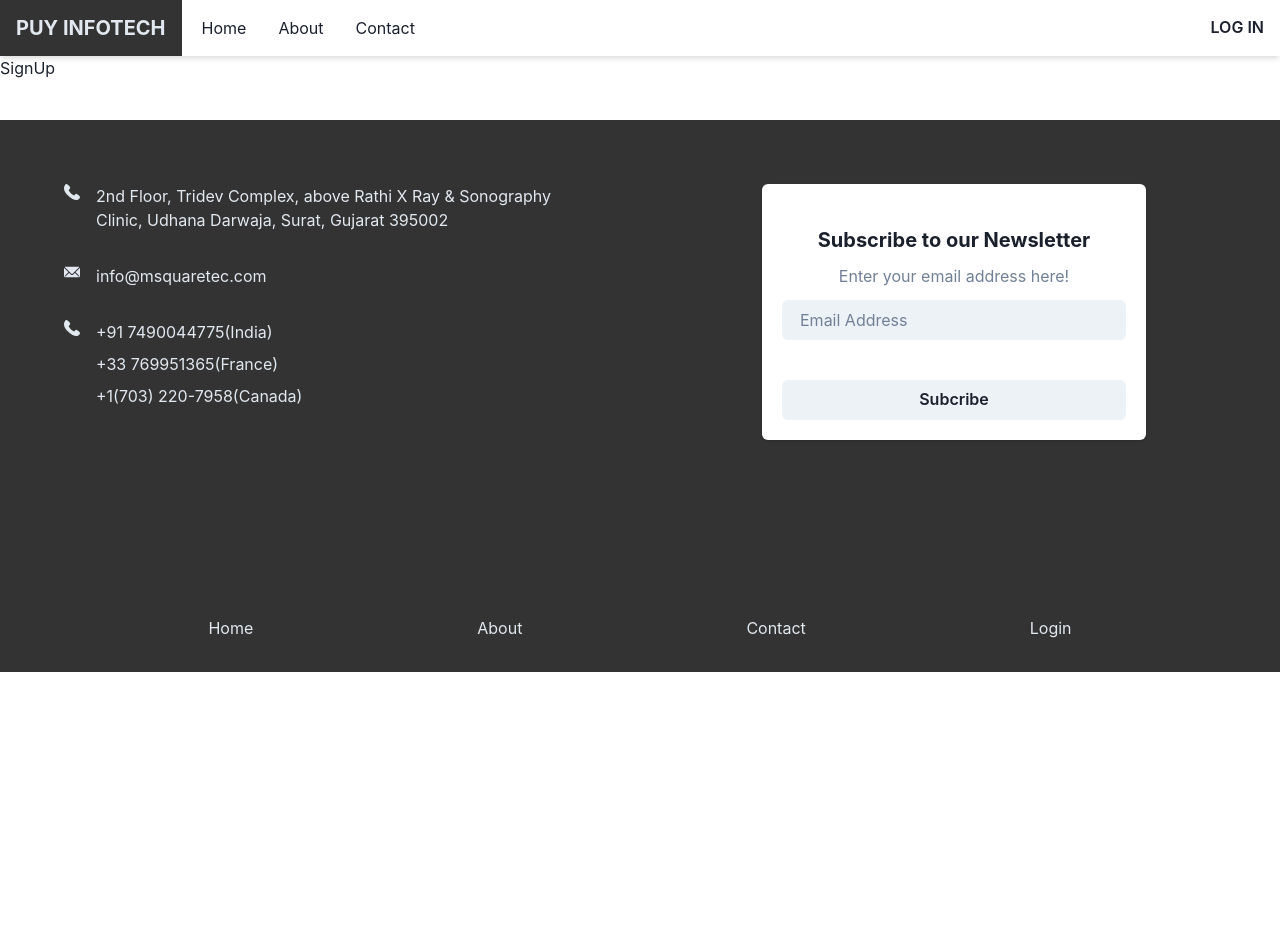
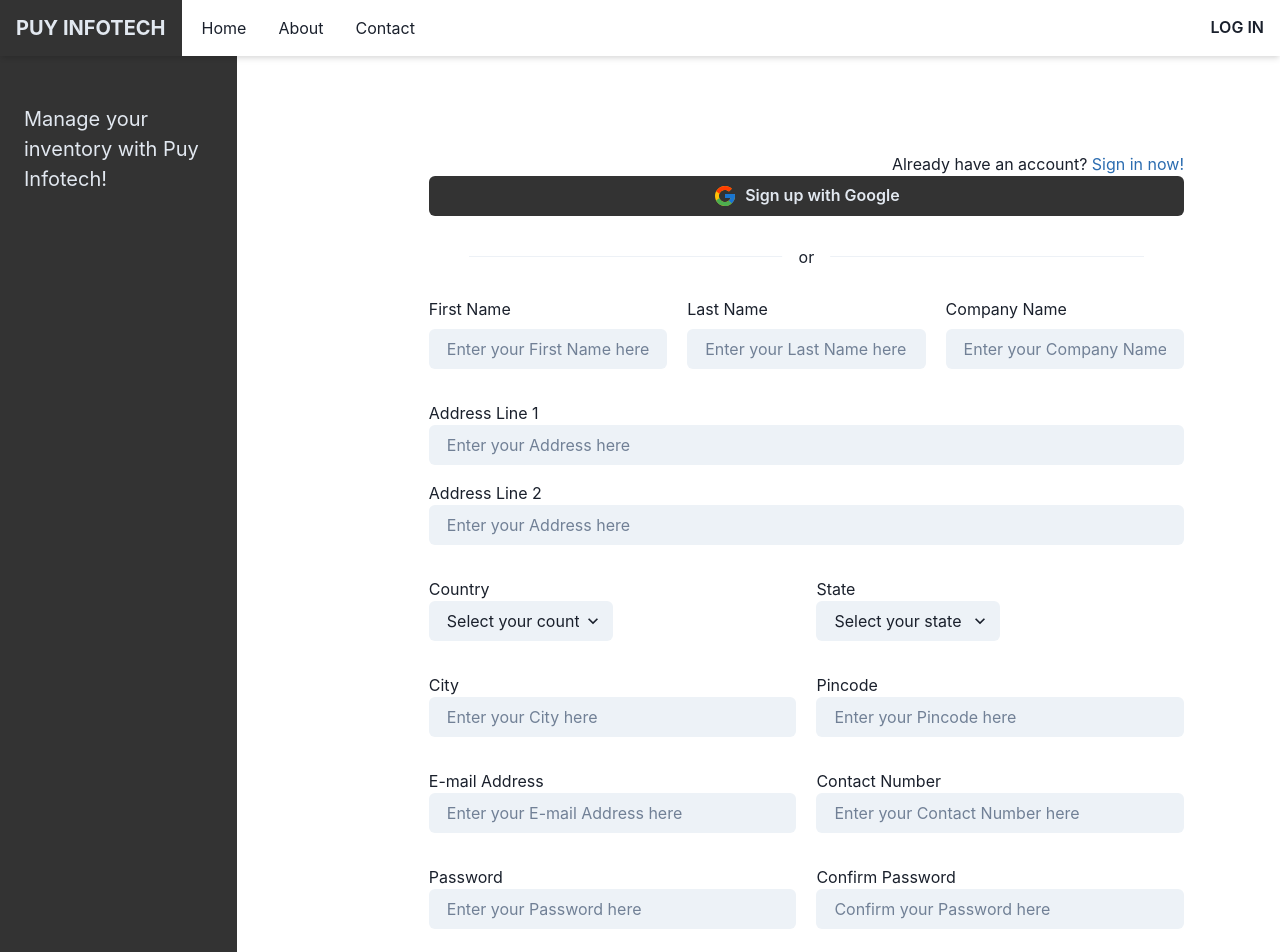
Before and after one commit to sharonkorir/dashboard_project, a React (Vite) app: page / in a window 1280 px wide. Shown: the top 952 px of the page. Before the commit the page ends 800 px from the top, so only its background shows below. Built offline with nearby package versions, Linux system fonts and the light colour scheme; some icons are missing.

Commit message:
Feat: create sign up form

```diff
--- /dev/null
+++ b/src/components/DarkButton.jsx
@@ -0,0 +1,22 @@
+import React from "react";
+import { Button, Icon, useTheme } from "@chakra-ui/react";
+
+export const DarkButton = ({ text, icon, width }) => {
+  const theme = useTheme();
+  return (
+    <Button
+      width={width}
+      bg={theme.colors.bg.black}
+      color={theme.colors.bg.grey}
+      sx={{
+        "&:hover": {
+          backgroundColor: theme.colors.bg.hoverBlack,
+          color: theme.colors.bg.hoverGrey,
+        },
+      }}
+      leftIcon={icon ? <Icon as={icon} boxSize={"1.5rem"} /> : undefined}
+    >
+      {text}
+    </Button>
+  );
+};
--- a/src/components/Footer.jsx
+++ b/src/components/Footer.jsx
@@ -20,16 +20,12 @@
   FaLinkedin,
   FaYoutube,
 } from "react-icons/fa6";
+import { DarkButton } from "./DarkButton";
 
 const Footer = () => {
   return (
-    <Box
-      bg={"blackAlpha.800"}
-      as={"footer"}
-      alignItems="center"
-      color={"gray.200"}
-    >
-      <SimpleGrid minChildWidth="16rem" spacing="2.5rem" mt="2.5rem" p={"2rem"}>
+    <Box bg={"blackAlpha.800"} alignItems="center" color={"gray.200"}>
+      <SimpleGrid minChildWidth="16rem" spacing="2.5rem" p={"2rem"}>
         <Box height="auto" margin={"2rem"}>
           <Flex gap={"1rem"} marginBottom={"2rem"}>
             <PhoneIcon />
@@ -62,7 +58,8 @@
               </Stack>
             </CardBody>
             <CardFooter>
-              <Button width={"100%"}>Subcribe</Button>
+              {/* <Button width={"100%"}>Subcribe</Button> */}
+              <DarkButton text={"Subscribe"} width={"100%"} />
             </CardFooter>
           </Card>
         </Box>
--- a/src/main.jsx
+++ b/src/main.jsx
@@ -1,11 +1,23 @@
 import React from "react";
 import ReactDOM from "react-dom/client";
 import App from "./App.jsx";
-import { ChakraProvider } from "@chakra-ui/react";
+import { ChakraProvider, extendTheme } from "@chakra-ui/react";
+
+const theme = extendTheme({
+  colors: {
+    bg: {
+      black: "blackAlpha.800",
+      hoverBlack: "blackAlpha.900",
+      grey: "gray.200",
+      hoverGrey: "gray.100",
+      blue: "blue.600",
+    },
+  },
+});
 
 ReactDOM.createRoot(document.getElementById("root")).render(
   <React.StrictMode>
-    <ChakraProvider>
+    <ChakraProvider theme={theme}>
       <App />
     </ChakraProvider>
   </React.StrictMode>
--- a/src/pages/SignUp.jsx
+++ b/src/pages/SignUp.jsx
@@ -1,5 +1,190 @@
-import React from "react";
+import {
+  Box,
+  useTheme,
+  Text,
+  Highlight,
+  Button,
+  Icon,
+  VStack,
+  Input,
+  Divider,
+  AbsoluteCenter,
+  Flex,
+  Select,
+} from "@chakra-ui/react";
+import { FcGoogle } from "react-icons/fc";
+import { DarkButton } from "../components/DarkButton";
 
 export default function SignUp() {
-  return <div>SignUp</div>;
+  const theme = useTheme();
+  // const InputGroup = ({ label, placeholder }) => {};
+
+  return (
+    <Flex flexWrap={{ base: "wrap", md: "nowrap" }} gap={{ lg: "6rem" }}>
+      <Box
+        bg={theme.colors.bg.black}
+        w={{ base: "100%", md: "30%", lg: "20%" }}
+        color={theme.colors.bg.grey}
+        p={{ base: "1.5rem", md: "3rem 1.5rem 1.5rem 1.5rem" }}
+        h="auto"
+      >
+        <Text fontSize="xl">Manage your inventory with Puy Infotech!</Text>
+      </Box>
+      <Box
+        h="auto"
+        w={{ base: "100%", md: "70%", lg: "80%" }}
+        p={{ base: "1.5rem", md: "6rem" }}
+      >
+        <Box textAlign={{ base: "center", md: "right" }}>
+          <Highlight
+            query="Sign in now!"
+            styles={{ color: theme.colors.bg.blue }}
+          >
+            Already have an account? Sign in now!
+          </Highlight>
+        </Box>
+        <DarkButton text="Sign up with Google" icon={FcGoogle} width={"100%"} />
+        <Box position="relative" padding="10">
+          <Divider />
+          <AbsoluteCenter bg="white" px="4">
+            or
+          </AbsoluteCenter>
+        </Box>
+        <VStack spacing={8}>
+          <Flex
+            gap={5}
+            width={"100%"}
+            direction={{ base: "column", md: "row" }}
+          >
+            <Box flex={"1"}>
+              <Text mb="8px">First Name</Text>
+
+              <Input
+                variant={"filled"}
+                placeholder="Enter your First Name here"
+                required
+              />
+            </Box>
+            <Box flex={"1"}>
+              <Text mb="8px">Last Name</Text>
+
+              <Input
+                variant={"filled"}
+                placeholder="Enter your Last Name here"
+                required
+              />
+            </Box>
+            <Box flex={"1"}>
+              <Text mb="8px">Company Name</Text>
+
+              <Input
+                variant={"filled"}
+                placeholder="Enter your Company Name here"
+                required
+              />
+            </Box>
+          </Flex>
+          <VStack spacing={4} align="stretch" width={"100%"}>
+            <Box>
+              <Text>Address Line 1</Text>
+              <Input variant={"filled"} placeholder="Enter your Address here" />
+            </Box>
+            <Box>
+              <Text>Address Line 2</Text>
+              <Input variant={"filled"} placeholder="Enter your Address here" />
+            </Box>
+          </VStack>
+
+          <Flex
+            gap={5}
+            width={"100%"}
+            direction={{ base: "column", md: "row" }}
+          >
+            <Box flex="1">
+              <Text>Country</Text>
+              <Select
+                placeholder="Select your country"
+                variant={"filled"}
+                width={{ base: "100%", md: "50%" }}
+              ></Select>
+            </Box>
+            <Box flex="1">
+              <Text>State</Text>
+              <Select
+                placeholder="Select your state"
+                variant={"filled"}
+                width={{ base: "100%", lg: "50%" }}
+              ></Select>
+            </Box>
+          </Flex>
+          <Flex
+            gap={5}
+            width={"100%"}
+            direction={{ base: "column", md: "row" }}
+          >
+            <Box flex="1">
+              <Text>City</Text>
+              <Input variant={"filled"} placeholder={"Enter your City here"} />
+            </Box>
+            <Box flex="1">
+              <Text>Pincode</Text>
+              <Input
+                variant={"filled"}
+                placeholder={"Enter your Pincode here"}
+              />
+            </Box>
+          </Flex>
+          <Flex
+            gap={5}
+            width={"100%"}
+            direction={{ base: "column", md: "row" }}
+          >
+            <Box flex="1">
+              <Text>E-mail Address</Text>
+              <Input
+                variant={"filled"}
+                placeholder={"Enter your E-mail Address here"}
+              />
+            </Box>
+            <Box flex="1">
+              <Text>Contact Number</Text>
+              <Input
+                variant={"filled"}
+                placeholder={"Enter your Contact Number here"}
+              />
+            </Box>
+          </Flex>
+          <Flex
+            gap={5}
+            width={"100%"}
+            direction={{ base: "column", md: "row" }}
+          >
+            <Box flex="1">
+              <Text>Password</Text>
+              <Input
+                variant={"filled"}
+                placeholder={"Enter your Password here"}
+              />
+            </Box>
+            <Box flex="1">
+              <Text>Confirm Password</Text>
+              <Input
+                variant={"filled"}
+                placeholder={"Confirm your Password here"}
+              />
+            </Box>
+          </Flex>
+        </VStack>
+        <Box
+          textAlign={{ base: "center", lg: "left" }}
+          mt="2rem"
+          mx={{ base: "auto", lg: "0" }}
+        >
+          <Button colorScheme="teal" px={{ base: "2rem", md: "4rem" }}>
+            REGISTER
+          </Button>
+        </Box>
+      </Box>
+    </Flex>
+  );
 }
```
